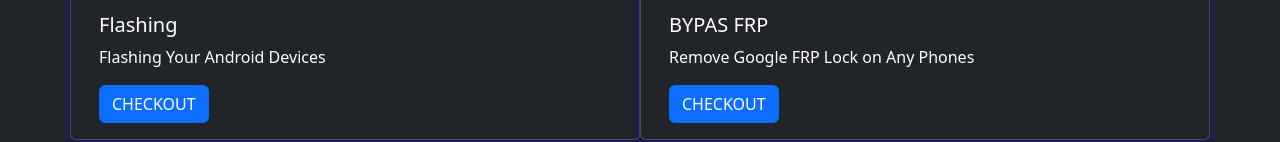
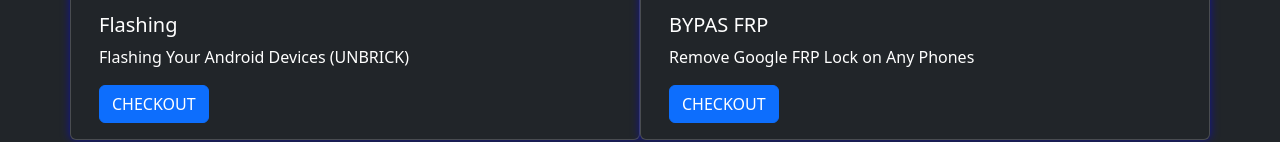
Before and after one commit to DIMMMPROJECT/solusifixsoftware1, a plain HTML site: page index.html in a window 1280 px wide. Shown: the part 1305-1447 px from the top of the page. Drawn offline with nearby package versions, Linux system fonts and the light colour scheme.

Commit message:
index.html

```diff
--- a/index.html
+++ b/index.html
@@ -172,7 +172,7 @@
         <img src="img/background.png" class="card-img-top" alt="...">
         <div class="card-body">
           <h5 class="card-title text-white">Flashing</h5>
-          <p class="card-text text-white">Flashing Your Android Devices </p>
+          <p class="card-text text-white">Flashing Your Android Devices (UNBRICK) </p>
           <a href="https://wa.me/+6285220449621?text=Halo Min Saya Ingin Menanyakan Harga Flashing (SEBUTKAN TIPE HP)!" class="btn btn-primary"
             target="_blank" rel="noopener noreferrer" data-tilt data-tilt-scale="1.1">CHECKOUT</a>
         </div>
```
